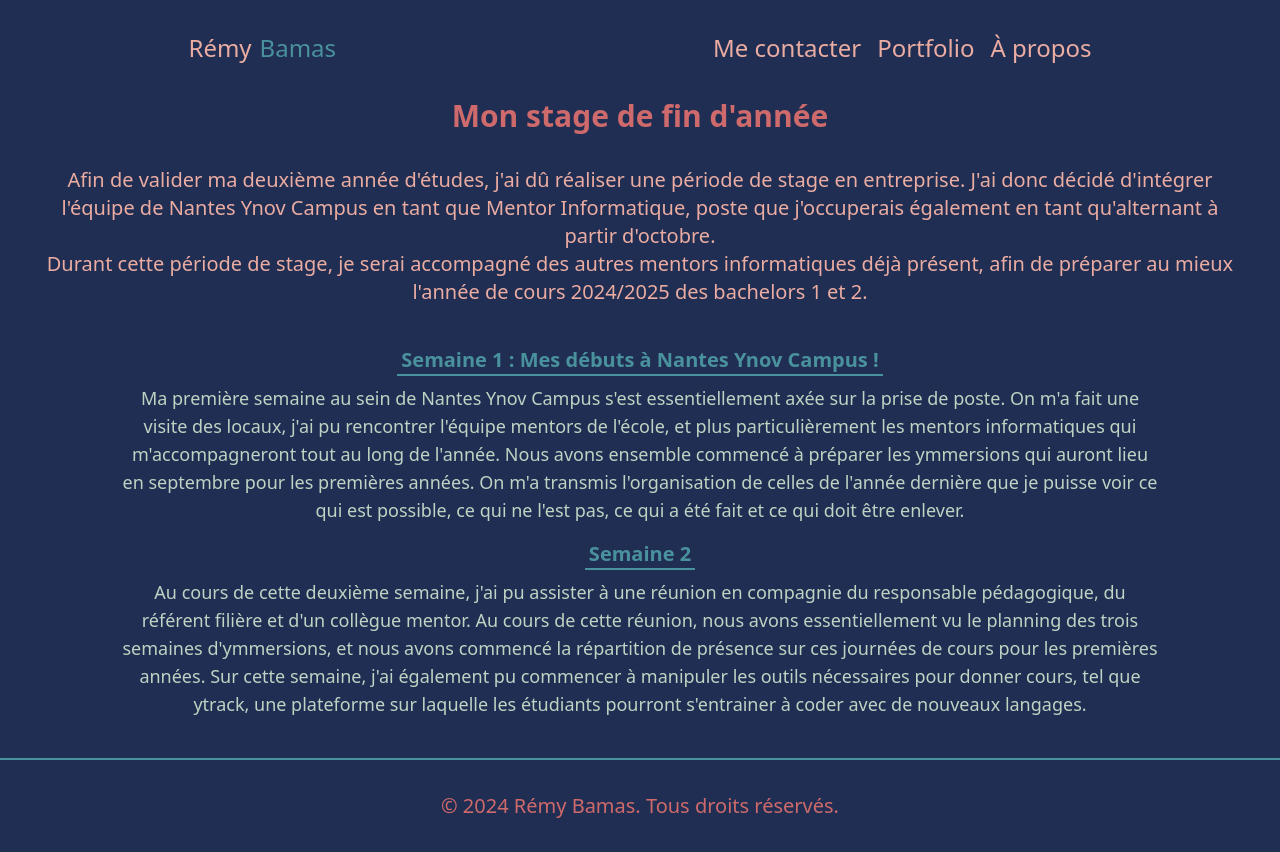
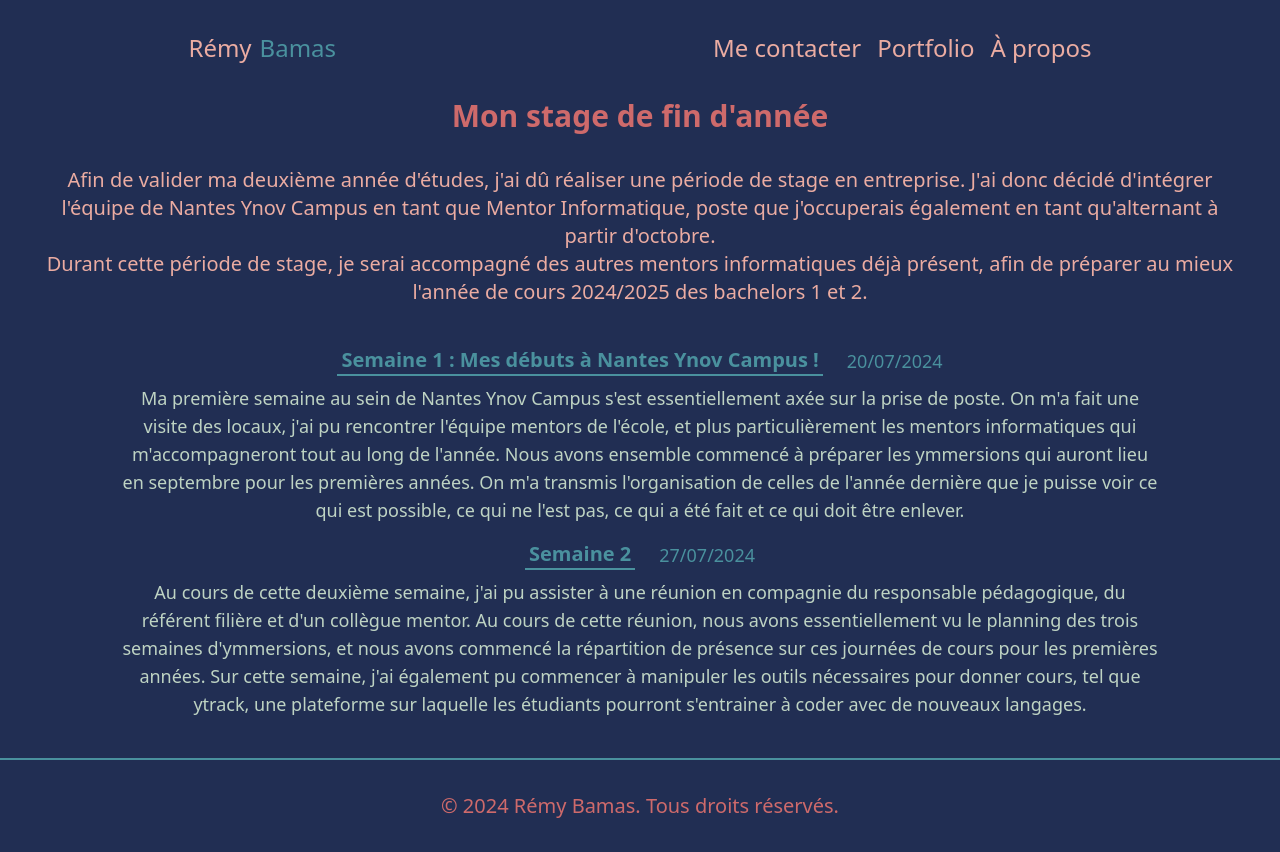
Before and after one commit to remybms/portfolio, a Next.js app: page /stageB2 in a window 1280 px wide. Built offline with nearby package versions, Linux system fonts and the light colour scheme.

Commit message:
add date on blog's articles

```diff
--- a/pages/stageB2/index.js
+++ b/pages/stageB2/index.js
@@ -24,24 +24,36 @@ export default function Stage() {
 
             <ul className="p-10 space-y-4 text-lg">
                 <li className="flex flex-col space-y-2 items-center">
-                    <h2 className="border-b-2 w-fit text-blue font-semibold text-xl px-1 text-center">
-                        Semaine 1 : Mes débuts à Nantes Ynov Campus !
-                    </h2>
+                    <div className="flex space-x-6 text-blue items-center">
+                        <h2 className="border-b-2 w-fit  font-semibold text-xl px-1 text-center">
+                            Semaine 1 : Mes débuts à Nantes Ynov Campus !
+                        </h2>
+                        <div>
+                            20/07/2024
+                        </div>
+                    </div>
+
                     <p className="text-pastel text-center tablet:mx-20 pc:mx-40">
                         Ma première semaine au sein de Nantes Ynov Campus s'est essentiellement axée sur la prise de poste. On m'a fait une visite des locaux, j'ai pu rencontrer l'équipe mentors de l'école, et plus particulièrement les mentors informatiques qui m'accompagneront tout au long de l'année. Nous avons ensemble commencé à préparer les ymmersions qui auront lieu en septembre pour les premières années. On m'a transmis l'organisation de celles de l'année dernière que je puisse voir ce qui est possible, ce qui ne l'est pas, ce qui a été fait et ce qui doit être enlever.
                     </p>
                 </li>
                 <li className="flex flex-col space-y-2 items-center">
-                    <h2 className="border-b-2 w-fit text-blue font-semibold text-xl px-1 text-center">
-                        Semaine 2
-                    </h2>
+                    <div className="flex space-x-6 text-blue items-center">
+                        <h2 className="border-b-2 w-fit  font-semibold text-xl px-1 text-center">
+                            Semaine 2
+                        </h2>
+                        <div>
+                            27/07/2024
+                        </div>
+                    </div>
+
                     <p className="text-pastel text-center tablet:mx-20 pc:mx-40">
                         Au cours de cette deuxième semaine, j'ai pu assister à une réunion en compagnie du responsable pédagogique, du référent filière et d'un collègue mentor. Au cours de cette réunion, nous avons essentiellement vu le planning des trois semaines d'ymmersions, et nous avons commencé la répartition de présence sur ces journées de cours pour les premières années. Sur cette semaine, j'ai également pu commencer à manipuler les outils nécessaires pour donner cours, tel que ytrack, une plateforme sur laquelle les étudiants pourront s'entrainer à coder avec de nouveaux langages.
                     </p>
                 </li>
 
             </ul>
-            <Footer/>
+            <Footer />
         </main>
     )
 }
```
